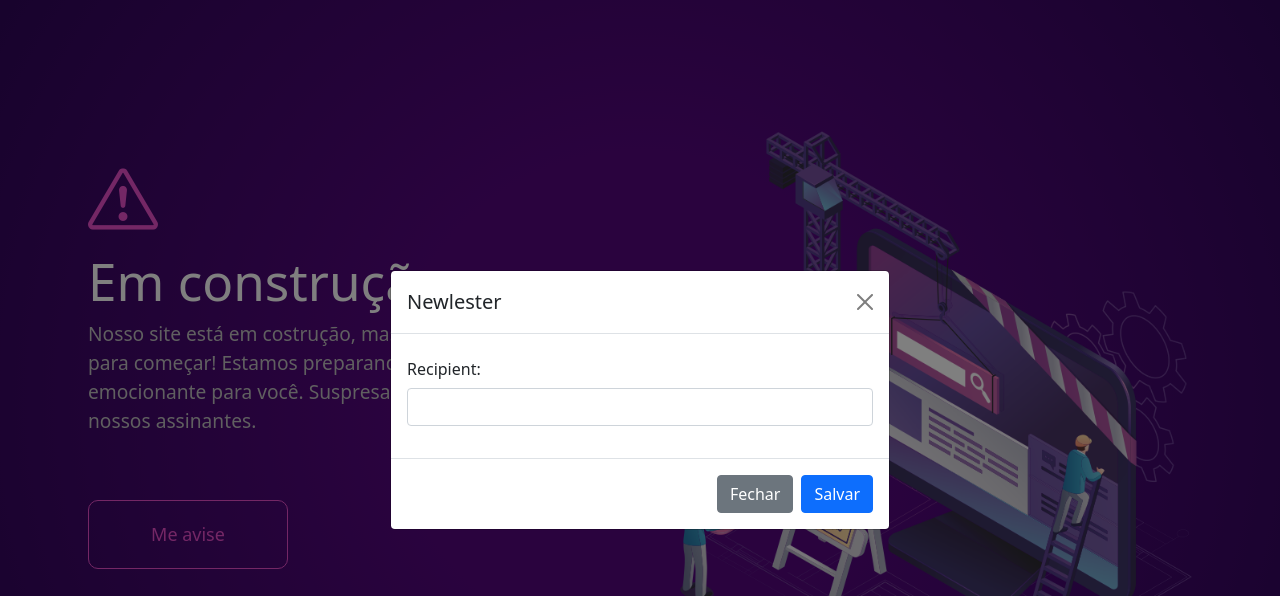
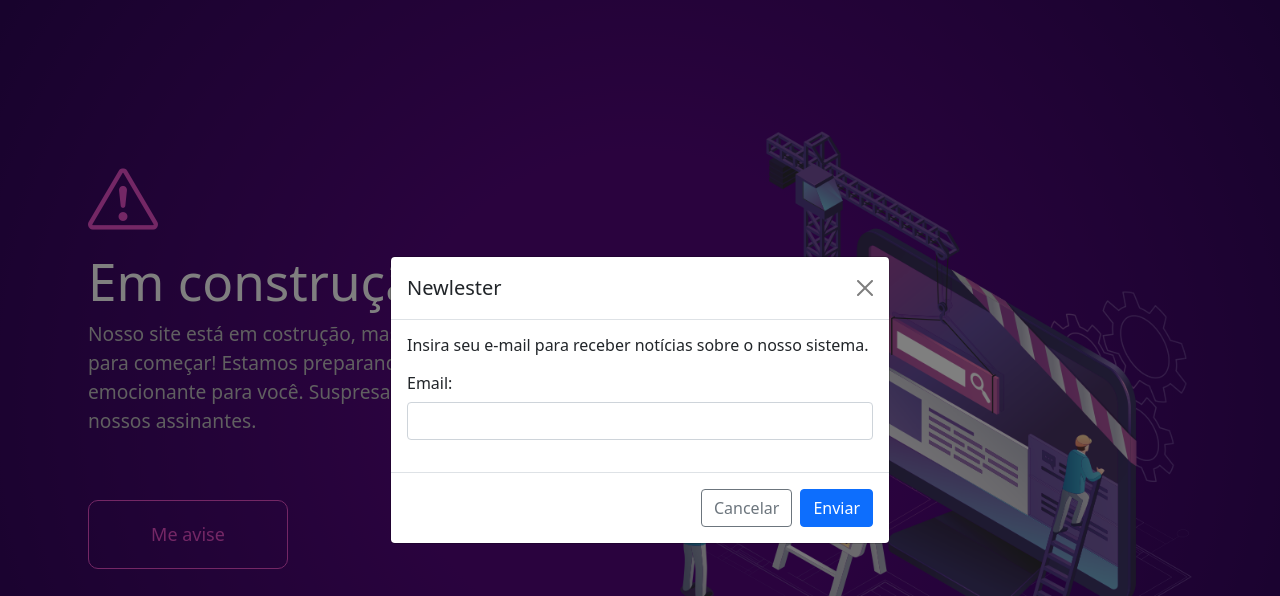
Before and after one commit to vitor-ian/page-construction, a plain HTML site: page index.html in a window 1280 px wide. Both pictures are taken after a click on the button "Me avise". Shown: the top 596 px of the page. Drawn offline with nearby package versions, Linux system fonts and the light colour scheme; a web font is replaced by a local one.

Commit message:
add form modal

```diff
--- a/index.html
+++ b/index.html
@@ -60,16 +60,17 @@
             <button type="button" class="btn-close" data-bs-dismiss="modal" aria-label="Close"></button>
             </div>
             <div class="modal-body">
+                <h6>Insira seu e-mail para receber notícias sobre o nosso sistema.</h6>
                 <form>
                     <div class="mb-3">
-                      <label for="recipient-name" class="col-form-label">Recipient:</label>
+                      <label for="recipient-name" class="col-form-label">Email:</label>
                       <input type="text" class="form-control" id="recipient-name">
                     </div>
                   </form>
             </div>
             <div class="modal-footer">
-            <button type="button" class="btn btn-secondary" data-bs-dismiss="modal">Fechar</button>
-            <button type="button" class="btn btn-primary">Salvar</button>
+            <button type="button" class="btn btn-outline-secondary" data-bs-dismiss="modal">Cancelar</button>
+            <button type="button" class="btn btn-primary">Enviar</button>
             </div>
         </div>
         </div>
```
